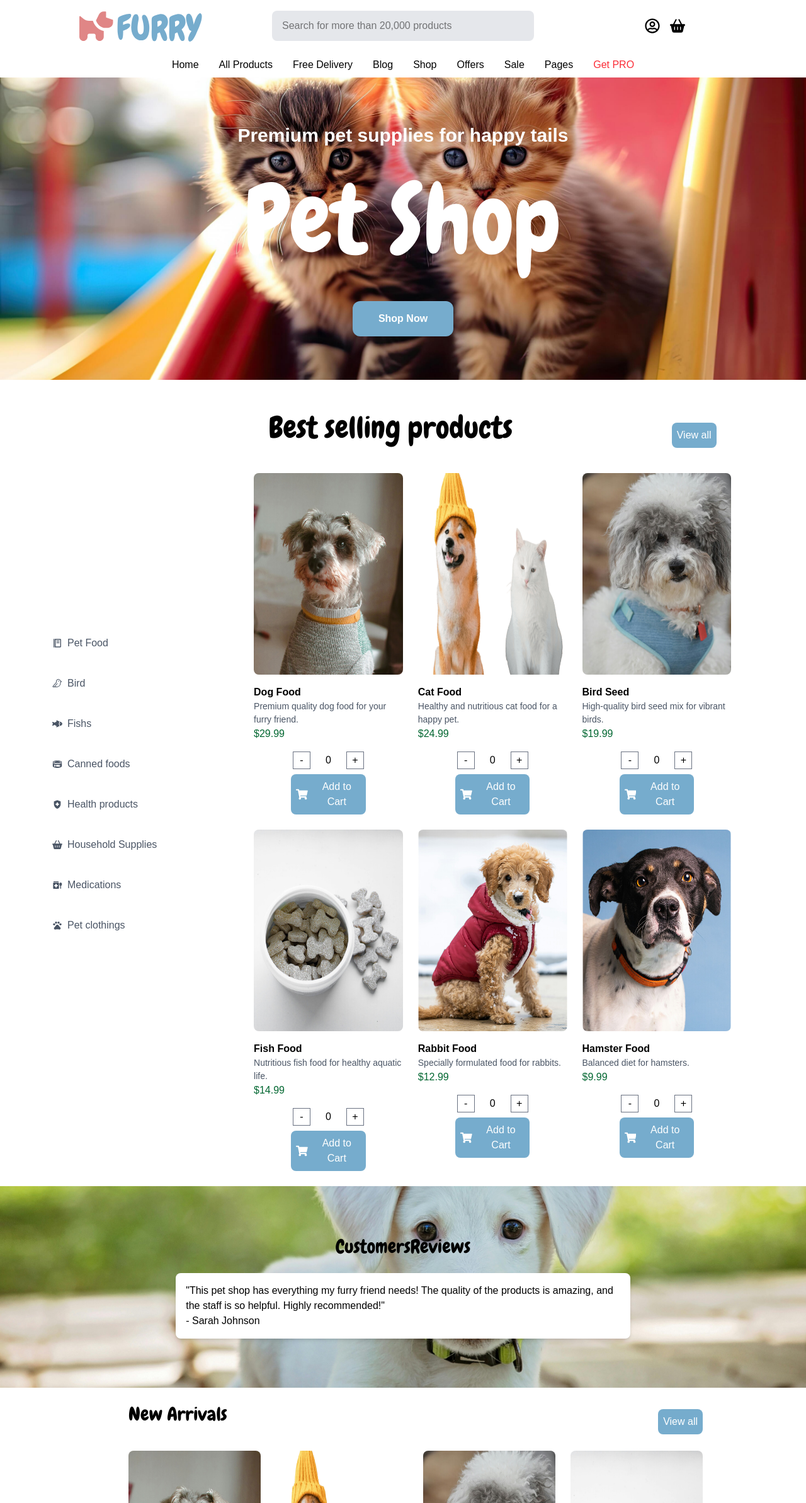
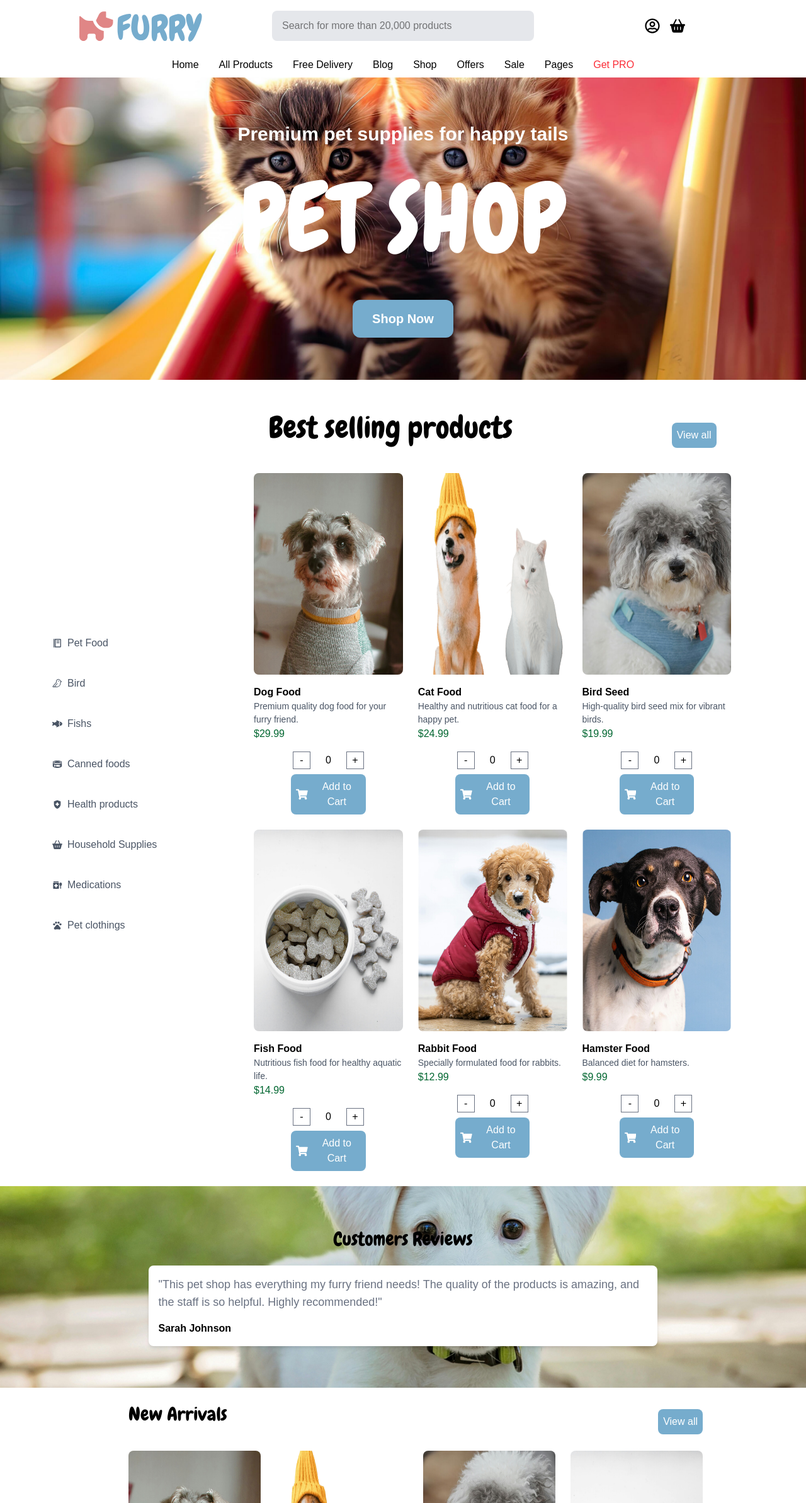
Before and after one commit to EngEman01/Furry, a Next.js app: page / in a window 1280 px wide. Shown: the top 2386 px of the page at 63% size. Built offline with nearby package versions, Linux system fonts and the light colour scheme.

Commit message:
Update Hero, Discount and CustomerReview Sections

```diff
--- a/src/components/Discount.tsx
+++ b/src/components/Discount.tsx
@@ -16,7 +16,7 @@ const Discount = () => {
                         <p className='text-lg mb-4'>
                             Just Sign Up & Register it now to become member.
                         </p>
-                        <input type="text" placeholder='Email' className='w-full h-11 border-1 border-gray-400 rounded-md mb-3 p-3'/>
+                        <input type="text" placeholder='Email' className='w-full h-11 border-1 border-gray-400 rounded-md mb-3 p-3' required/>
                         <button className='w-full h-11 bg-[#212529] text-white p-2 rounded-lg'>
                             Subscribe
                         </button>
--- a/src/components/customersReviews.tsx
+++ b/src/components/customersReviews.tsx
@@ -6,15 +6,15 @@ const customersReviews = () => {
             <div className="CustomersReviews w-full flex flex-col items-center justify-center bg-gray-100 p-6 " style={{ height: '40vh' }}>
 
                 <h1 className='text-3xl mb-6' style={{ fontFamily: '"Chewy", system-ui' }}>
-                    CustomersReviews
+                    Customers Reviews
                 </h1>
                 <div className="reviewsContainer flex flex-wrap justify-center items-center gap-4">
                     <div className="card bg-white p-4 rounded-lg shadow-md" style={{ width :"70%"}}>
-                        <p>
+                        <p className='text-lg mb-4 text-gray-500'>
                             "This pet shop has everything my furry friend needs! The quality of the products is amazing, and the staff is so helpful. Highly recommended!"
 
                         </p>
-                        <h3>- Sarah Johnson</h3>
+                        <h3 className='font-bold'>Sarah Johnson</h3>
                     </div>
                 </div>
             </div>
--- a/src/components/heroSection.tsx
+++ b/src/components/heroSection.tsx
@@ -5,8 +5,8 @@ const HeroSection = () => {
     <>
       <div className='sliderSection flex flex-col text-white bg-gray-200'>
         <h5 className='font-bold' style={{fontSize:'30px'}}>Premium pet supplies for happy tails</h5>
-        <h1 className='mb-4' style={{ fontFamily: '"Chewy", system-ui', fontSize:'150px' }}>Pet Shop</h1>
-        <button className='bg-[#76accd] p-4 rounded-xl w-40 font-bold'>Shop Now</button>
+        <h1 className='mb-4' style={{ fontFamily: '"Chewy", system-ui', fontSize:'150px' }}>PET SHOP</h1>
+        <button className='bg-[#76accd] p-4 rounded-xl w-40 font-bold text-xl'>Shop Now</button>
       </div>
     </>
   )
```
